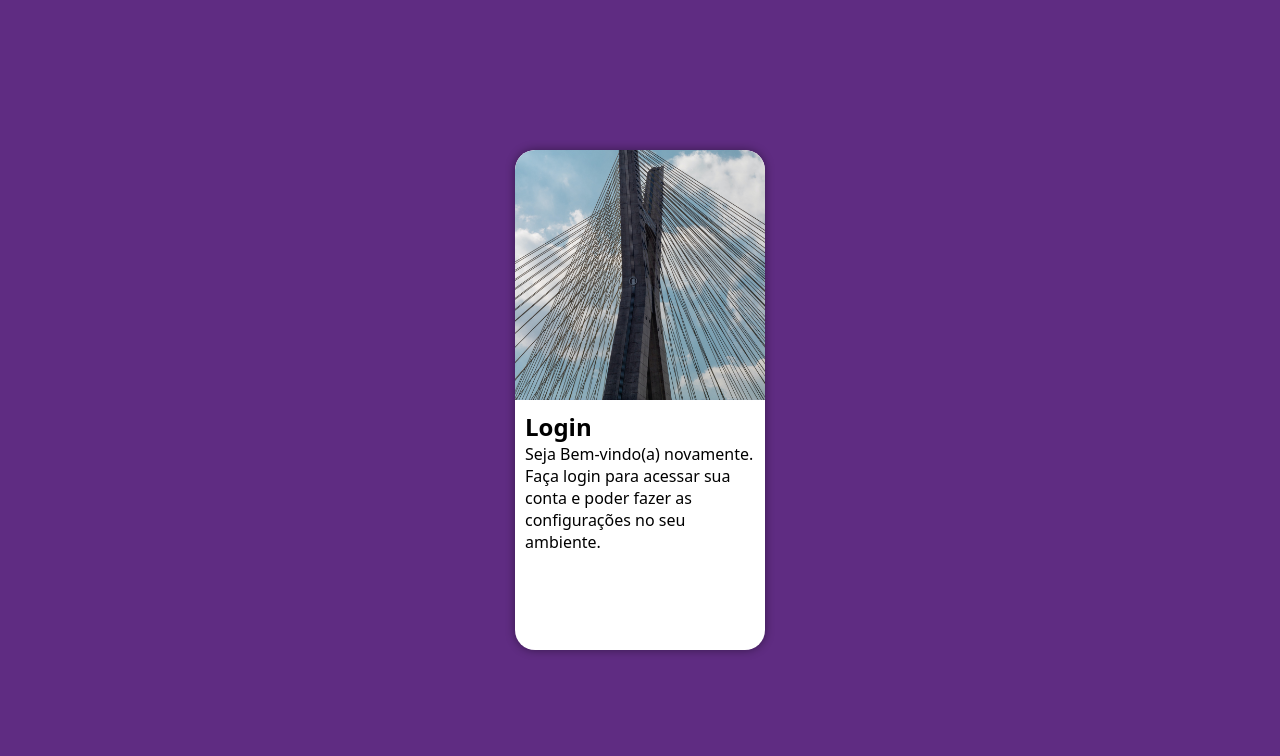
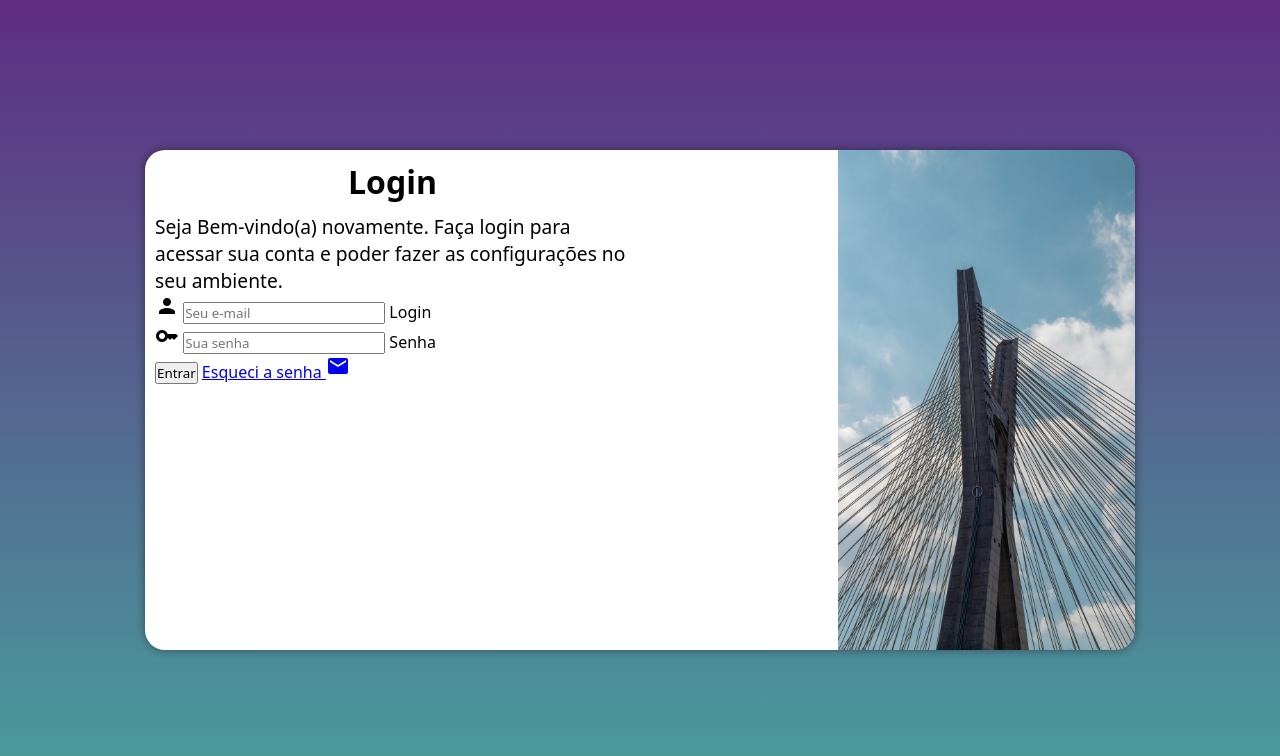
Before and after one commit to matheus-augusto36/projeto-login, a plain HTML site: page index.html in a window 1280 px wide. Drawn offline with Linux system fonts and the light colour scheme.

Commit message:
Formulário de login criado

```diff
--- a/estilos/media-query.css
+++ b/estilos/media-query.css
@@ -49,4 +49,36 @@
         float: right;
         width: 70%;
     }
+
 }
+
+@media screen and (min-width: 992px) {
+    body {
+        background-image: linear-gradient(to top, #49a09d, #5f2c82);
+    }
+
+    #login {
+        width: 990px;
+    }
+
+    #login > #imagem {
+        border-radius: 0px;
+        float: right;
+        width: 30%;
+        height: 100%;
+    }
+
+    #login > #formulario {
+        float: left;
+        width: 50%;
+    }
+
+    #formulario > h1 {
+        font-size: 2em;
+    }
+
+    #formulario > p {
+        font-size: 1.2em;
+    }
+
+}
--- a/estilos/style.css
+++ b/estilos/style.css
@@ -52,3 +52,12 @@ main {
     display: block;
     padding: 10px;
 }
+
+#formulario > h1 {
+    text-align: center;
+    margin-bottom: 10px;
+}
+
+#formulario > p {
+    font-size: 0.8em;
+}
--- a/index.html
+++ b/index.html
@@ -7,6 +7,8 @@
     <title>Login</title>
     <link rel="stylesheet" href="estilos/style.css">
     <link rel="stylesheet" href="estilos/media-query.css">
+    <link href="https://fonts.googleapis.com/icon?family=Material+Icons"
+      rel="stylesheet">
 </head>
 <body>
     <main>
@@ -17,8 +19,19 @@
             <div id="formulario">
                 <h1>Login</h1>
                 <p>Seja Bem-vindo(a) novamente. Faça login para acessar sua conta e poder fazer as configurações no seu ambiente.</p>
-                <form action="login.php" method="post">
-
+                <form action="login.php" method="post" autocomplete="on">
+                    <div class="campo">
+                        <span class="material-icons">person</span>
+                        <input type="email" name="login" id="ilogin" placeholder="Seu e-mail" autocomplete="email" required maxlength="30">
+                        <label for="ilogin">Login</label>
+                    </div>
+                    <div class="campo">
+                        <span class="material-icons">key</span>
+                        <input type="password" name="senha" id="isenha" placeholder="Sua senha" autocomplete="current-password" required minlength="8" maxlength="20">
+                        <label for="isenha">Senha</label>
+                    </div>
+                    <input type="submit" value="Entrar">
+                    <a href="esqueci.html">Esqueci a senha <span class="material-icons">mail</span></a>
                 </form>
             </div>
         </section>
```
